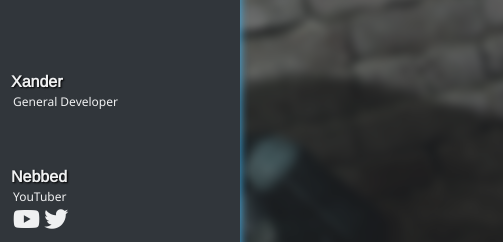
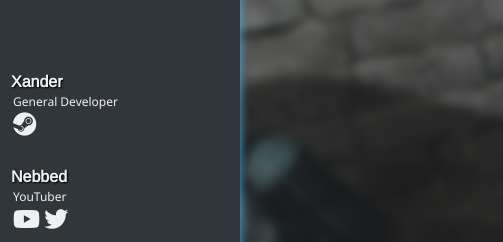
Before and after one commit to Official-DarkRP/official-darkrp.github.io, a plain HTML site: page index.html in a window 1280 px wide. Shown: the part 558-800 px from the top of the page, 777-1280 px from the left. Drawn offline with nearby package versions, Linux system fonts and the light colour scheme.

Commit message:
Added Steam link for myself

```diff
--- a/index.html
+++ b/index.html
@@ -42,6 +42,9 @@
 					<img class="img" src="https://cdn.discordapp.com/avatars/212637663705038848/9d7c13e3fe8717c096487d1a30760245.png">
 					<div class="name">Xander</div>
 					<div class="role">General Developer</div>
+					<div class="buttons">
+						<a href="https://steamcommunity.com/id/xanderwastaken/" class="fab fa-steam"></a>
+					</div>
 				</div>
 				<div class="item">
 					<img class="img" src="https://cdn.discordapp.com/avatars/446241978984693762/ab639a2227b98a34b6ba0d19a094d0ef.png">
```
